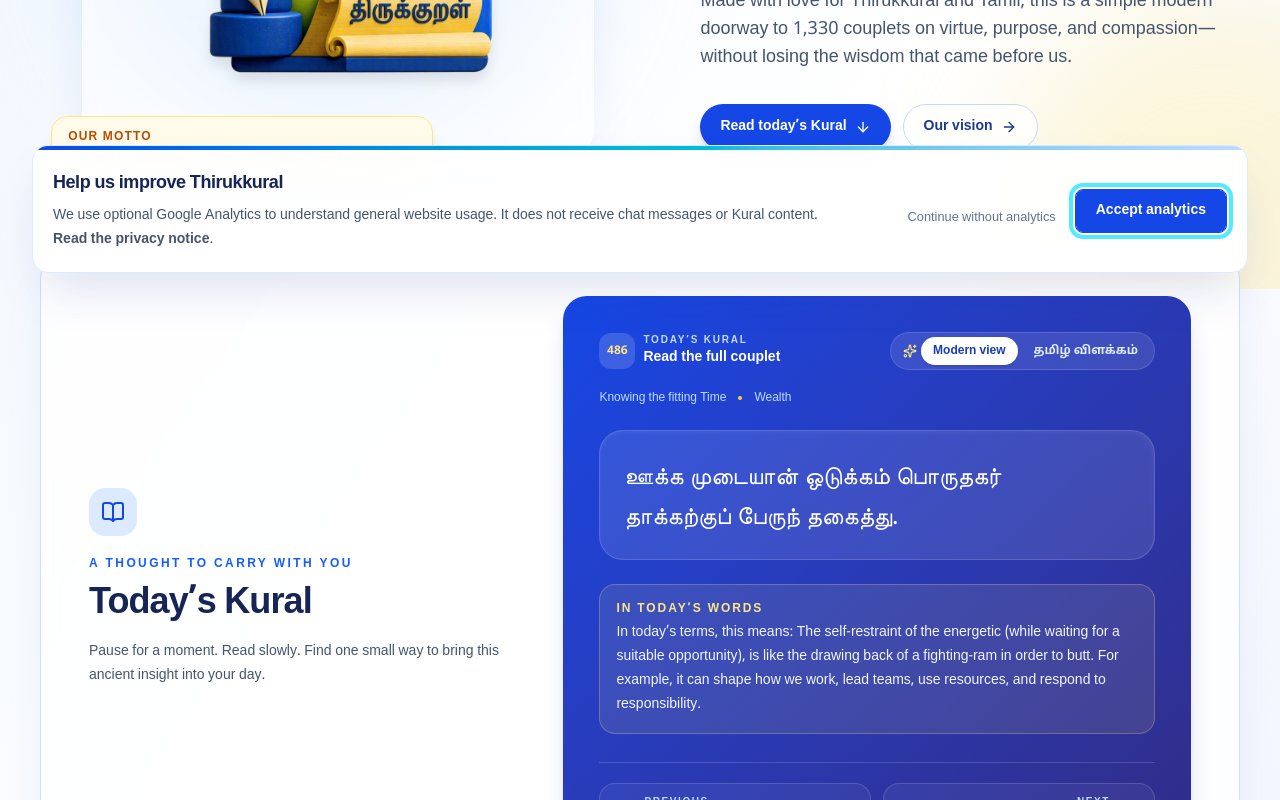
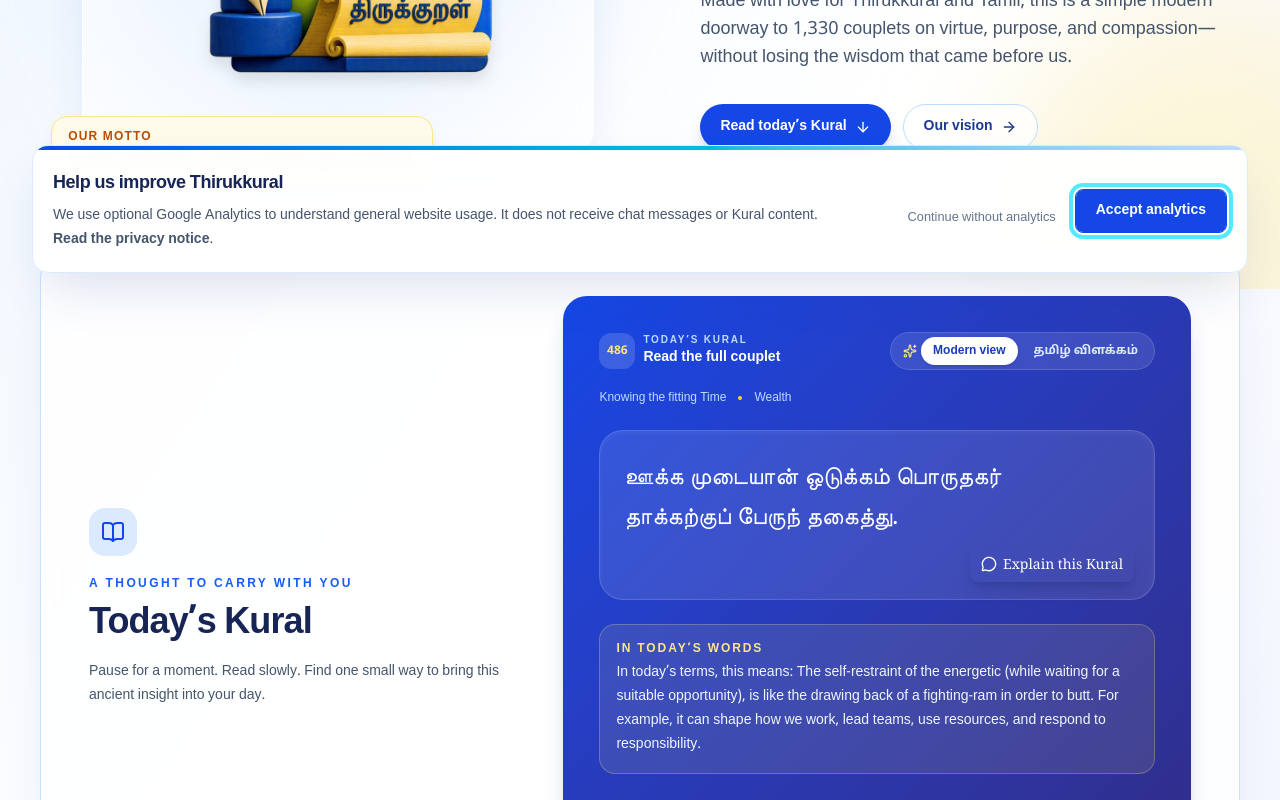
Before and after one commit to nramc/thirukkural-api, a Next.js app: page / in a window 1280 px wide. Shown: the part 511-1311 px from the top of the page. Built offline with nearby package versions, Linux system fonts and the light colour scheme; no server answers.

Commit message:
Feat/add explain Kural button and refactor widget layout

```diff
--- a/app/chat/page.tsx
+++ b/app/chat/page.tsx
@@ -5,7 +5,7 @@
 import { Conversation, ConversationContent, ConversationEmptyState } from '@/components/ai-elements/conversation';
 import { Message, MessageAction, MessageActions, MessageContent, MessageResponse } from '@/components/ai-elements/message';
 import { Suggestion, Suggestions } from '@/components/ai-elements/suggestion';
-import { useEffect, useState } from 'react';
+import { useCallback, useEffect, useRef, useState } from 'react';
 
 const suggestions = [
     'What Can I Learn Today?',
@@ -157,6 +157,7 @@
         transport: new DefaultChatTransport({ api: '/api/chat' }),
     });
     const [input, setInput] = useState('');
+    const didAutoSubmitPrompt = useRef(false);
     const isStreaming = status === 'submitted' || status === 'streaming';
     const lastMessage = messages.at(-1);
     const showPendingAssistant = isStreaming && lastMessage?.role !== 'assistant';
@@ -172,14 +173,30 @@
         return () => window.cancelAnimationFrame(frameId);
     }, [lastMessage?.id, lastMessage?.role]);
 
-    const submitMessage = (value: string) => {
-        const content = value.trim();
-        if (!content || isStreaming) return;
+    const submitMessage = useCallback(
+        (value: string) => {
+            const content = value.trim();
+            if (!content || isStreaming) return;
 
-        setInput('');
-        clearError();
-        void sendMessage({ text: content });
-    };
+            setInput('');
+            clearError();
+            void sendMessage({ text: content });
+        },
+        [clearError, isStreaming, sendMessage],
+    );
+
+    useEffect(() => {
+        if (didAutoSubmitPrompt.current) return;
+        didAutoSubmitPrompt.current = true;
+
+        const url = new URL(window.location.href);
+        const prompt = url.searchParams.get('prompt')?.trim();
+        if (!prompt) return;
+
+        url.searchParams.delete('prompt');
+        window.history.replaceState(null, '', `${url.pathname}${url.search}${url.hash}`);
+        window.setTimeout(() => submitMessage(prompt), 0);
+    }, [submitMessage]);
 
     const stopStreaming = () => stop();
     return (
--- a/app/kural/[id]/page.tsx
+++ b/app/kural/[id]/page.tsx
@@ -2,6 +2,9 @@
 import Link from 'next/link';
 import { notFound } from 'next/navigation';
 import kuralService from '@/app/service/kural-service';
+import { MessageCircle } from 'lucide-react';
+import { buttonVariants } from '@/components/ui/button';
+import { getKuralChatHref } from '@/lib/ai/kural-prompt';
 
 const MIN_KURAL_NUMBER = 1;
 const MAX_KURAL_NUMBER = 1330;
@@ -146,7 +149,7 @@
                         </div>
 
                         <div className="mt-8 overflow-hidden rounded-3xl border border-blue-100 bg-white shadow-lg shadow-blue-900/5">
-                            <div className="border-l-4 border-blue-600 bg-linear-to-br from-blue-50 to-indigo-50 px-6 py-8 sm:px-10 sm:py-11">
+                            <div className="relative border-l-4 border-blue-600 bg-linear-to-br from-blue-50 to-indigo-50 px-6 py-8 pb-20 sm:px-10 sm:py-11 sm:pb-20">
                                 <div className="flex items-center justify-between gap-4">
                                     <p className="text-xs font-bold uppercase tracking-[0.16em] text-blue-600">Tamil original</p>
                                     <span className="text-lg text-blue-300" aria-hidden="true">
@@ -157,6 +160,21 @@
                                     <p>{kural.kural[0]}</p>
                                     <p>{kural.kural[1]}</p>
                                 </blockquote>
+                                <div className="absolute bottom-5 right-5 sm:right-8">
+                                    <Link
+                                        href={getKuralChatHref(kural)}
+                                        aria-label="Explain this Kural with Valluvar AI"
+                                        className={buttonVariants({
+                                            variant: 'default',
+                                            size: 'lg',
+                                            className:
+                                                'rounded-full shadow-lg shadow-blue-900/20 transition-transform hover:-translate-y-0.5 hover:scale-[1.02] hover:bg-primary/90 hover:shadow-xl hover:shadow-blue-900/30 hover:ring-4 hover:ring-blue-200/40',
+                                        })}
+                                    >
+                                        <MessageCircle className="size-4" aria-hidden="true" />
+                                        <span>Explain this Kural</span>
+                                    </Link>
+                                </div>
                             </div>
                             <div className="grid gap-6 border-t border-slate-100 bg-slate-50/60 px-6 py-6 sm:px-10 lg:grid-cols-2">
                                 <div className="rounded-2xl border border-slate-200/80 bg-white p-5">
--- a/components/daily-kural-widget.tsx
+++ b/components/daily-kural-widget.tsx
@@ -2,8 +2,10 @@
 
 import Link from 'next/link';
 import { useEffect, useState } from 'react';
-import { ArrowLeft, ArrowRight, Sparkles } from 'lucide-react';
+import { ArrowLeft, ArrowRight, MessageCircle, Sparkles } from 'lucide-react';
 import { Kural } from '@/app/domain/kurals-db';
+import { buttonVariants } from '@/components/ui/button';
+import { getKuralChatHref } from '@/lib/ai/kural-prompt';
 
 type Explanation = 'modern' | 'ta';
 
@@ -61,6 +63,7 @@
     return (
         <article aria-labelledby="daily-kural-title">
             <div className="flex flex-wrap items-center justify-between gap-4">
+                <div className="flex flex-wrap items-center gap-3">
                     <Link
                         href={`/kural/${kural.number}`}
                         id="daily-kural-title"
@@ -74,6 +77,7 @@
                             <span className="block">Read the full couplet</span>
                         </span>
                     </Link>
+                </div>
 
                 <fieldset className="inline-flex items-center gap-1 rounded-full border border-white/15 bg-white/10 p-1">
                     <legend className="sr-only">Choose explanation</legend>
@@ -100,12 +104,27 @@
                 <span>{kural.section.names.en}</span>
             </div>
 
-            <blockquote className="mt-6 rounded-3xl border border-white/15 bg-white/10 p-5 font-serif text-xl font-medium leading-9 text-white shadow-inner shadow-white/5 sm:p-6 sm:text-2xl sm:leading-10">
+            <blockquote className="relative mt-6 rounded-3xl border border-white/15 bg-white/10 p-5 pb-16 font-serif text-xl font-medium leading-9 text-white shadow-inner shadow-white/5 sm:p-6 sm:pb-16 sm:text-2xl sm:leading-10">
                 <span lang="ta">
                     {kural.kural[0]}
                     <br />
                     {kural.kural[1]}
                 </span>
+                <div className="absolute bottom-4 right-4 sm:right-5">
+                    <Link
+                        href={getKuralChatHref(kural)}
+                        aria-label="Explain this Kural with Valluvar AI"
+                        className={buttonVariants({
+                            variant: 'default',
+                            size: 'lg',
+                            className:
+                                'rounded-full shadow-lg shadow-blue-950/20 transition-transform hover:-translate-y-0.5 hover:scale-[1.02] hover:bg-primary/90 hover:shadow-xl hover:shadow-blue-950/30 hover:ring-4 hover:ring-blue-200/30',
+                        })}
+                    >
+                        <MessageCircle className="size-4" aria-hidden="true" />
+                        <span>Explain this Kural</span>
+                    </Link>
+                </div>
             </blockquote>
 
             <div className="mt-6 rounded-2xl border border-amber-200/25 bg-amber-200/10 p-4 text-sm leading-6 text-blue-50">
--- /dev/null
+++ b/lib/ai/kural-prompt.ts
@@ -0,0 +1,10 @@
+import type { Kural } from '@/app/domain/kurals-db';
+
+export function createKuralExplanationPrompt(kural: Kural): string {
+    return `Explain Kural ${kural.number} in simple English. Include its meaning, a practical modern-day example, and one lesson I can apply today. Use this verified Tamil couplet as the source text and do not invent or alter it:\n\n${kural.kural[0]}\n${kural.kural[1]}`;
+}
+
+export function getKuralChatHref(kural: Kural): string {
+    const prompt = createKuralExplanationPrompt(kural);
+    return `/chat?${new URLSearchParams({ prompt }).toString()}`;
+}
```
Lines whose indentation alone changed are shown as unchanged.
